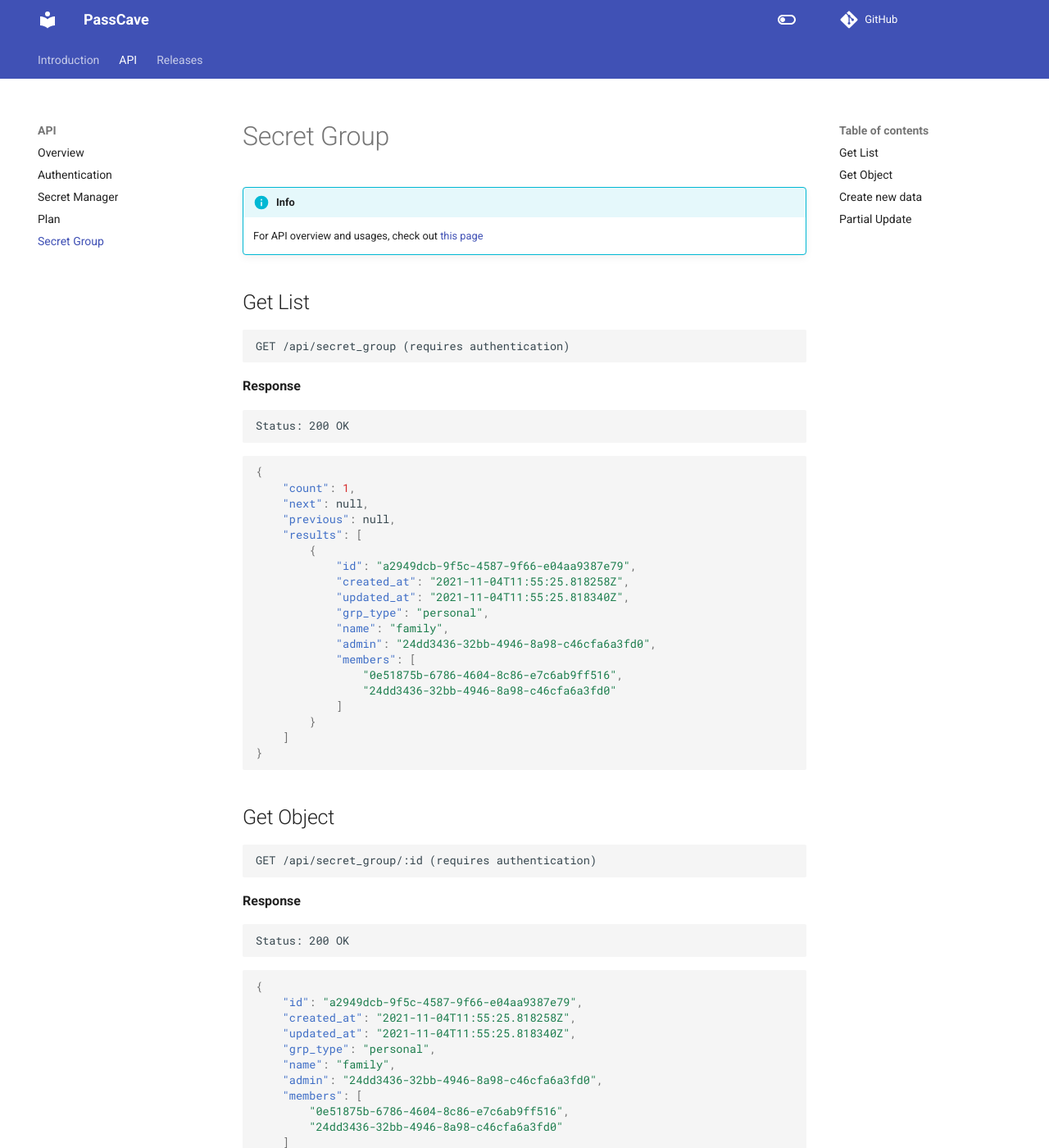
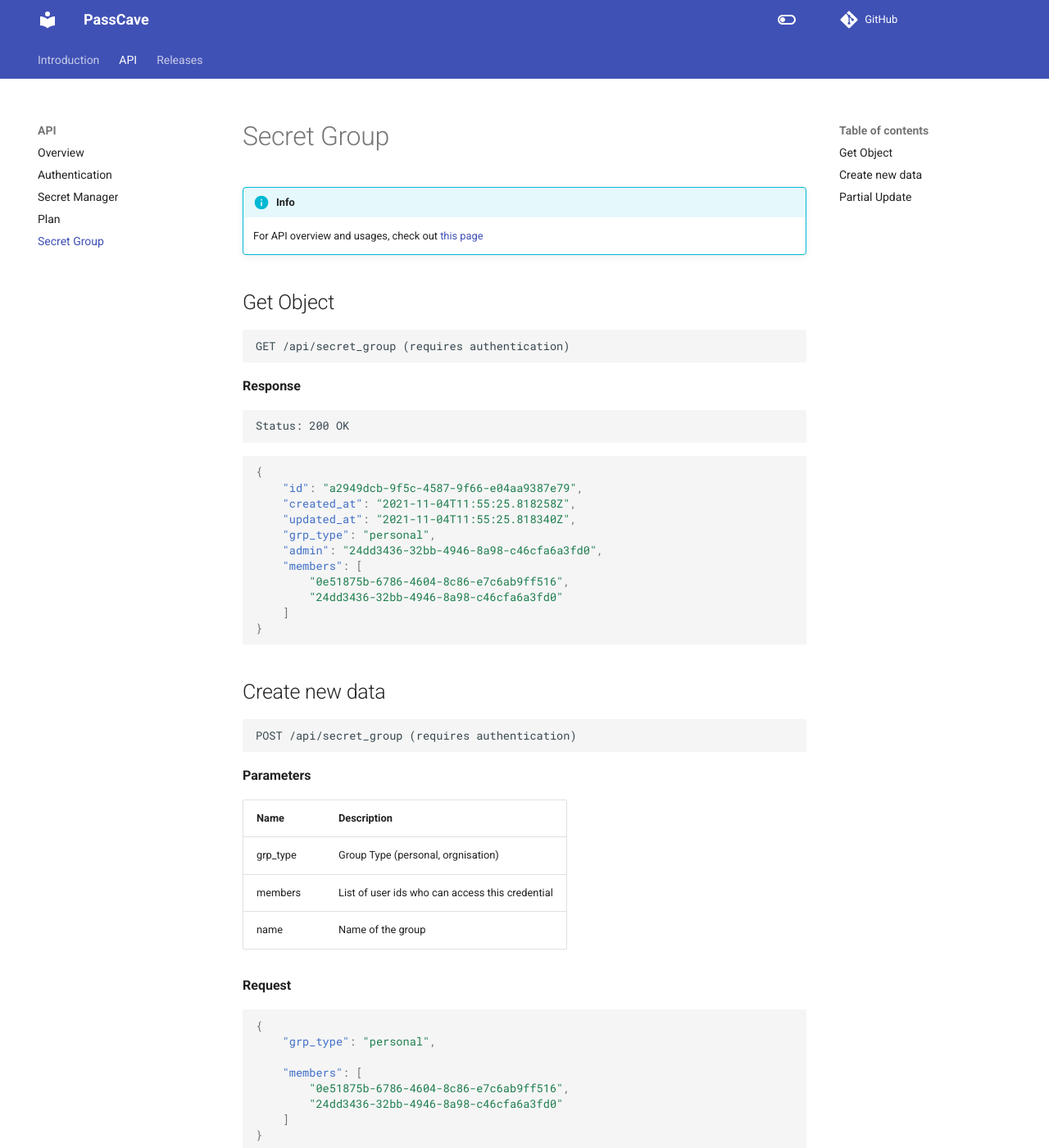
Before and after one commit to purnendukar/PassCave-backend, an MkDocs documentation site: the page built from docs/api/4-secret-group.md, in a window 1280 px wide and 1400 px high. Shown: the whole window at 82% size. Built offline with MkDocs 1.6.1 and Material for MkDocs 9.7.7, drawn with Linux system fonts in a browser that asks for light colours; comment, search, counter and statistics services are not loaded; some of the changed text lies outside the part shown.

Commit message:
chore: secret group api doc

````diff
--- a/docs/api/4-secret-group.md
+++ b/docs/api/4-secret-group.md
@@ -3,42 +3,10 @@
 !!!info
     For API overview and usages, check out [this page](0-overview.md)
 
-## Get List
+## Get Object
 
 ```
 GET /api/secret_group (requires authentication)
-```
-
-**Response**
-```
-Status: 200 OK
-```
-```json
-{
-    "count": 1,
-    "next": null,
-    "previous": null,
-    "results": [
-        {
-            "id": "a2949dcb-9f5c-4587-9f66-e04aa9387e79",
-            "created_at": "2021-11-04T11:55:25.818258Z",
-            "updated_at": "2021-11-04T11:55:25.818340Z",
-            "grp_type": "personal",
-            "name": "family",
-            "admin": "24dd3436-32bb-4946-8a98-c46cfa6a3fd0",
-            "members": [
-                "0e51875b-6786-4604-8c86-e7c6ab9ff516",
-                "24dd3436-32bb-4946-8a98-c46cfa6a3fd0"
-            ]
-        }
-    ]
-}
-```
-
-## Get Object
-
-```
-GET /api/secret_group/:id (requires authentication)
 ```
 
 **Response**
@@ -51,7 +19,6 @@ Status: 200 OK
     "created_at": "2021-11-04T11:55:25.818258Z",
     "updated_at": "2021-11-04T11:55:25.818340Z",
     "grp_type": "personal",
-    "name": "family",
     "admin": "24dd3436-32bb-4946-8a98-c46cfa6a3fd0",
     "members": [
         "0e51875b-6786-4604-8c86-e7c6ab9ff516",
@@ -79,7 +46,7 @@ name | Name of the group
 ```json
 {
     "grp_type": "personal",
-    "name": "family",
+
     "members": [
         "0e51875b-6786-4604-8c86-e7c6ab9ff516",
         "24dd3436-32bb-4946-8a98-c46cfa6a3fd0"
@@ -97,7 +64,6 @@ Status: 201 Created
     "created_at": "2021-11-04T11:55:25.818258Z",
     "updated_at": "2021-11-04T11:55:25.818340Z",
     "grp_type": "personal",
-    "name": "family",
     "admin": "24dd3436-32bb-4946-8a98-c46cfa6a3fd0",
     "members": [
         "0e51875b-6786-4604-8c86-e7c6ab9ff516",
@@ -125,7 +91,6 @@ name | Name of the group
 ```json
 {
     "grp_type": "personal",
-    "name": "family",
     "members": [
         "0e51875b-6786-4604-8c86-e7c6ab9ff516",
         "24dd3436-32bb-4946-8a98-c46cfa6a3fd0"
@@ -143,7 +108,6 @@ Status: 200 OK
     "created_at": "2021-11-04T11:55:25.818258Z",
     "updated_at": "2021-11-04T11:55:25.818340Z",
     "grp_type": "personal",
-    "name": "family",
     "admin": "24dd3436-32bb-4946-8a98-c46cfa6a3fd0",
     "members": [
         "0e51875b-6786-4604-8c86-e7c6ab9ff516",
````
